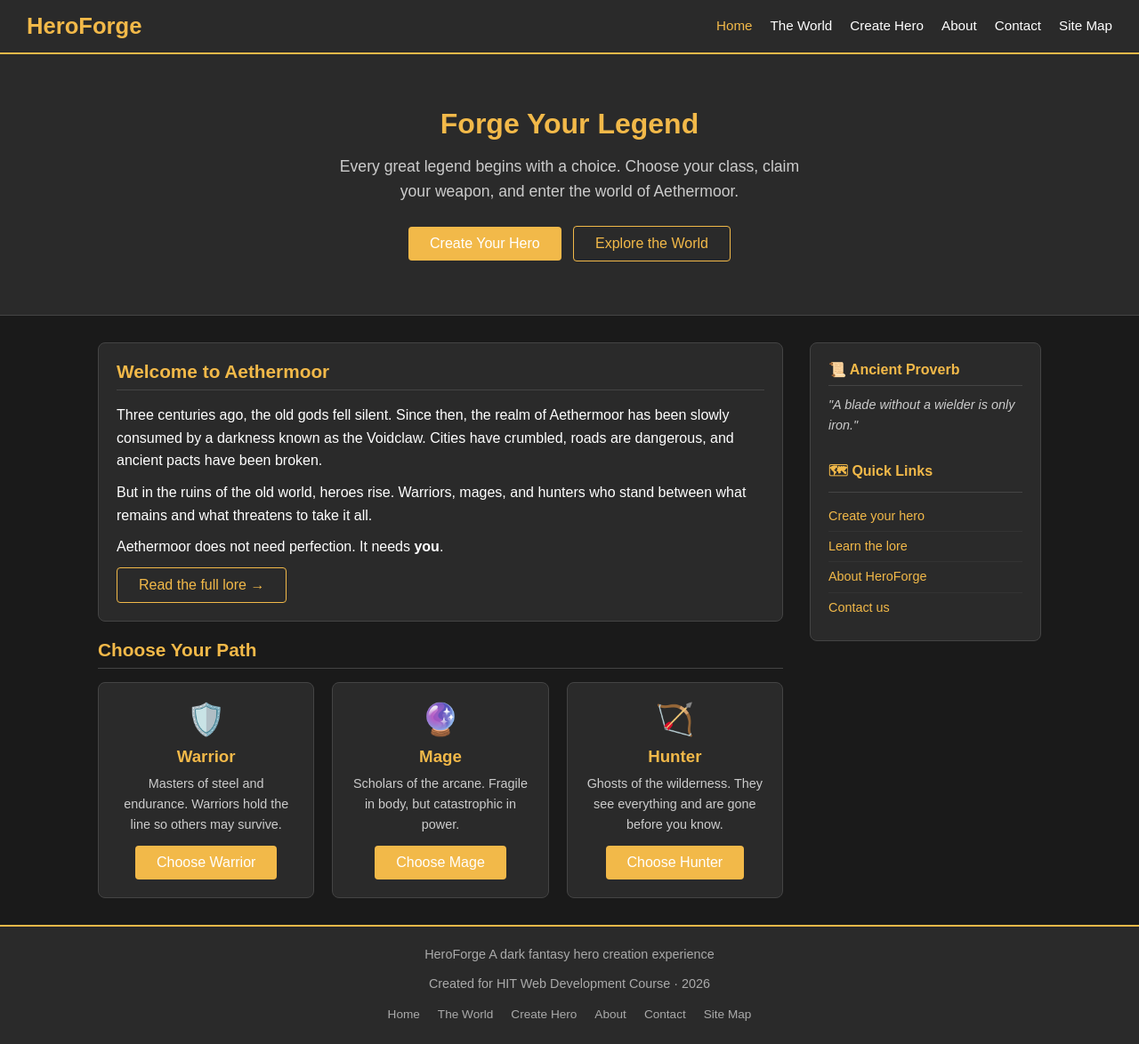
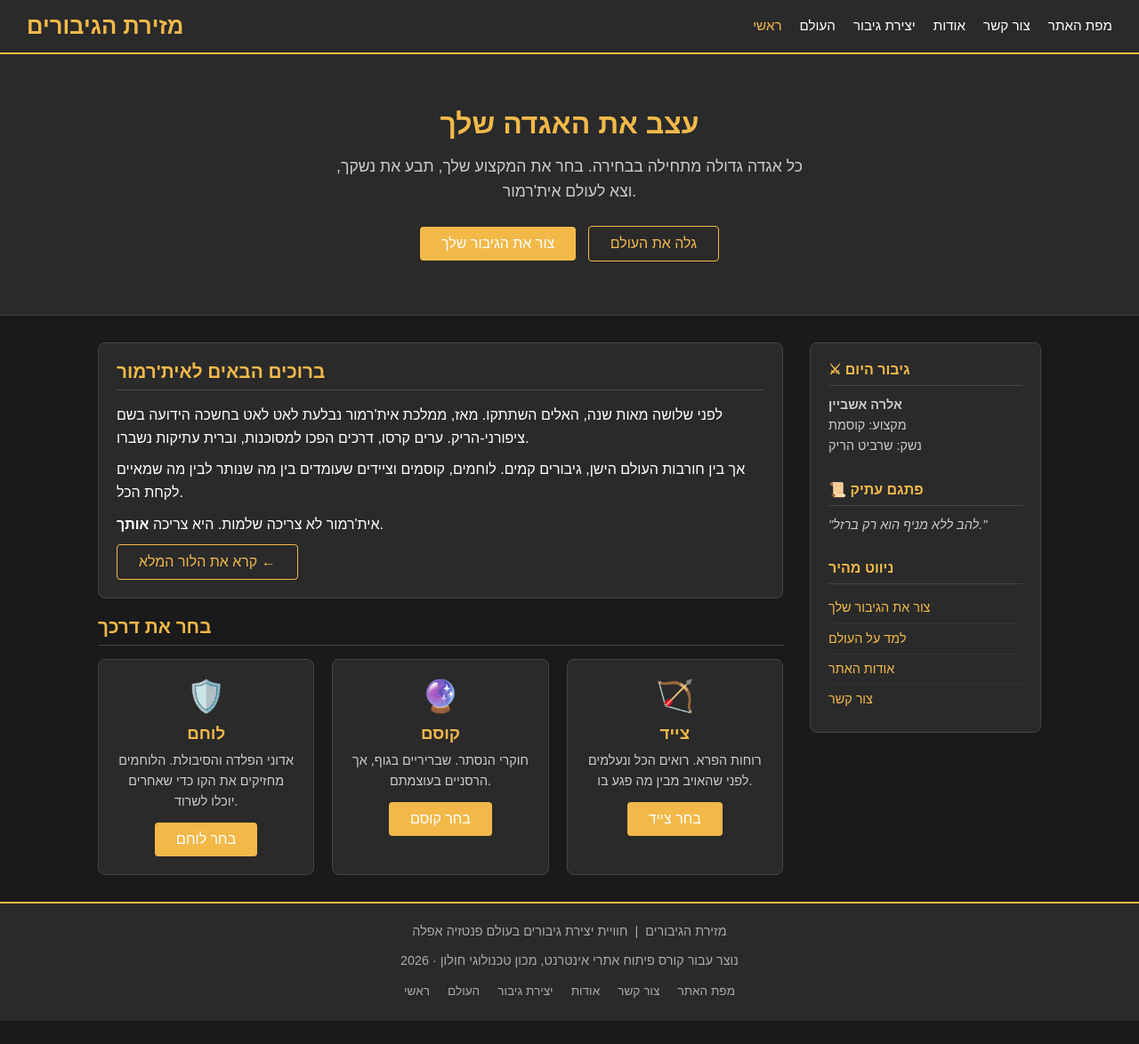
Before and after one commit to bizlegh/web-development, a plain HTML site: page index.html in a window 1280 px wide. Shown: the whole page at 89% size. After the commit the page ends 1148 px from the top, so only its background shows below. Drawn offline with Linux system fonts and the light colour scheme.

Commit message:
Update index.html

```diff
--- a/index.html
+++ b/index.html
@@ -1,12 +1,12 @@
 <!DOCTYPE html>
-<html lang="en">
+<html lang="he">
 <head>
     <meta charset="UTF-8" />
     <meta name="viewport" content="width=device-width, initial-scale=1.0" />
-    <title>HeroForge - Forge Your Legend</title>
-    <meta name="description" content="HeroForge is a hero creation site for fans of dark fantasy RPGs. Choose your class and forge your destiny." />
-    <meta name="keywords" content="RPG, hero, fantasy, warrior, mage, hunter" />
-    <meta name="author" content="HeroForge" />
+    <title>מזירת הגיבורים - עצב את האגדה שלך</title>
+    <meta name="description" content="מזירת הגיבורים היא אתר יצירת גיבורים לעולם פנטזיה אפלה. בחר את המקצוע שלך וצא לדרך." />
+    <meta name="keywords" content="RPG, גיבור, פנטזיה, לוחם, קוסם, צייד" />
+    <meta name="author" content="מזירת הגיבורים" />
     <link rel="icon" href="#" />
     <link rel="stylesheet" href="styles/myStyle.css" />
 </head>
@@ -14,113 +14,118 @@
 
 <div class="page-wrapper">
 
-    <!-- Header -->
+    <!-- כותרת -->
     <header>
-        <h1>HeroForge</h1>
+        <h1>מזירת הגיבורים</h1>
         <nav>
             <ul>
-                <li><a href="index.html" class="active">Home</a></li>
-                <li><a href="lore.html">The World</a></li>
-                <li><a href="heroCreator.html">Create Hero</a></li>
-                <li><a href="about.html">About</a></li>
-                <li><a href="contactUs.html">Contact</a></li>
-                <li><a href="siteMap.html">Site Map</a></li>
+                <li><a href="index.html" class="active">ראשי</a></li>
+                <li><a href="lore.html">העולם</a></li>
+                <li><a href="heroCreator.html">יצירת גיבור</a></li>
+                <li><a href="about.html">אודות</a></li>
+                <li><a href="contactUs.html">צור קשר</a></li>
+                <li><a href="siteMap.html">מפת האתר</a></li>
             </ul>
         </nav>
     </header>
 
-    <!-- Hero Banner -->
+    <!-- באנר ראשי -->
     <section class="hero-banner">
-        <h2>Forge Your Legend</h2>
+        <h2>עצב את האגדה שלך</h2>
         <p>
-            Every great legend begins with a choice. Choose your class,
-            claim your weapon, and enter the world of Aethermoor.
+            כל אגדה גדולה מתחילה בבחירה. בחר את המקצוע שלך,
+            תבע את נשקך, וצא לעולם אית'רמור.
         </p>
-        <a href="heroCreator.html" class="btn btn-primary">Create Your Hero</a>
+        <a href="heroCreator.html" class="btn btn-primary">צור את הגיבור שלך</a>
         &nbsp;
-        <a href="lore.html" class="btn btn-secondary">Explore the World</a>
+        <a href="lore.html" class="btn btn-secondary">גלה את העולם</a>
     </section>
 
-    <!-- Main Content -->
+    <!-- אזור תוכן -->
     <div class="content-area">
 
         <main>
-            <!-- About the world -->
+            <!-- אודות העולם -->
             <div class="card">
-                <h2 class="section-title">Welcome to Aethermoor</h2>
+                <h2 class="section-title">ברוכים הבאים לאית'רמור</h2>
                 <p>
-                    Three centuries ago, the old gods fell silent. Since then, the realm of Aethermoor
-                    has been slowly consumed by a darkness known as the Voidclaw. Cities have crumbled,
-                    roads are dangerous, and ancient pacts have been broken.
+                    לפני שלושה מאות שנה, האלים השתתקו. מאז, ממלכת אית'רמור
+                    נבלעת לאט לאט בחשכה הידועה בשם ציפורני-הריק. ערים קרסו,
+                    דרכים הפכו למסוכנות, וברית עתיקות נשברו.
                 </p>
                 <p>
-                    But in the ruins of the old world, heroes rise. Warriors, mages, and hunters
-                    who stand between what remains and what threatens to take it all.
+                    אך בין חורבות העולם הישן, גיבורים קמים. לוחמים, קוסמים
+                    וציידים שעומדים בין מה שנותר לבין מה שמאיים לקחת הכל.
                 </p>
                 <p>
-                    Aethermoor does not need perfection. It needs <strong>you</strong>.
+                    אית'רמור לא צריכה שלמות. היא צריכה <strong>אותך</strong>.
                 </p>
-                <a href="lore.html" class="btn btn-secondary">Read the full lore →</a>
+                <a href="lore.html" class="btn btn-secondary">קרא את הלור המלא ←</a>
             </div>
 
-            <!-- The three classes -->
-            <h2 class="section-title">Choose Your Path</h2>
+            <!-- שלושת המקצועות -->
+            <h2 class="section-title">בחר את דרכך</h2>
             <div class="class-grid">
 
                 <div class="class-card">
                     <span class="class-icon">🛡️</span>
-                    <h3>Warrior</h3>
-                    <p>Masters of steel and endurance. Warriors hold the line so others may survive.</p>
-                    <a href="heroCreator.html" class="btn btn-primary">Choose Warrior</a>
+                    <h3>לוחם</h3>
+                    <p>אדוני הפלדה והסיבולת. הלוחמים מחזיקים את הקו כדי שאחרים יוכלו לשרוד.</p>
+                    <a href="heroCreator.html" class="btn btn-primary">בחר לוחם</a>
                 </div>
 
                 <div class="class-card">
                     <span class="class-icon">🔮</span>
-                    <h3>Mage</h3>
-                    <p>Scholars of the arcane. Fragile in body, but catastrophic in power.</p>
-                    <a href="heroCreator.html" class="btn btn-primary">Choose Mage</a>
+                    <h3>קוסם</h3>
+                    <p>חוקרי הנסתר. שבריריים בגוף, אך הרסניים בעוצמתם.</p>
+                    <a href="heroCreator.html" class="btn btn-primary">בחר קוסם</a>
                 </div>
 
                 <div class="class-card">
                     <span class="class-icon">🏹</span>
-                    <h3>Hunter</h3>
-                    <p>Ghosts of the wilderness. They see everything and are gone before you know.</p>
-                    <a href="heroCreator.html" class="btn btn-primary">Choose Hunter</a>
+                    <h3>צייד</h3>
+                    <p>רוחות הפרא. רואים הכל ונעלמים לפני שהאויב מבין מה פגע בו.</p>
+                    <a href="heroCreator.html" class="btn btn-primary">בחר צייד</a>
                 </div>
 
             </div>
         </main>
 
-        <!-- Aside -->
+        <!-- סרגל צד -->
         <aside>
-            <h3>📜 Ancient Proverb</h3>
-            <p><em>"A blade without a wielder is only iron."</em></p>
+            <h3>⚔ גיבור היום</h3>
+            <p><strong>אלרה אשביין</strong><br />מקצוע: קוסמת<br />נשק: שרביט הריק</p>
 
             <br />
 
-            <h3>🗺 Quick Links</h3>
+            <h3>📜 פתגם עתיק</h3>
+            <p><em>"להב ללא מניף הוא רק ברזל."</em></p>
+
+            <br />
+
+            <h3>ניווט מהיר</h3>
             <ul>
-                <li><a href="heroCreator.html">Create your hero</a></li>
-                <li><a href="lore.html">Learn the lore</a></li>
-                <li><a href="about.html">About HeroForge</a></li>
-                <li><a href="contactUs.html">Contact us</a></li>
+                <li><a href="heroCreator.html">צור את הגיבור שלך</a></li>
+                <li><a href="lore.html">למד על העולם</a></li>
+                <li><a href="about.html">אודות האתר</a></li>
+                <li><a href="contactUs.html">צור קשר</a></li>
             </ul>
         </aside>
 
     </div><!-- end .content-area -->
 
-    <!-- Footer -->
+    <!-- כותרת תחתונה -->
     <footer>
-        <p>HeroForge A dark fantasy hero creation experience</p>
-        <p>Created for HIT Web Development Course · 2026</p>
+        <p>מזירת הגיבורים &nbsp;|&nbsp; חוויית יצירת גיבורים בעולם פנטזיה אפלה</p>
+        <p>נוצר עבור קורס פיתוח אתרי אינטרנט, מכון טכנולוגי חולון · 2026</p>
         <nav>
             <ul>
-                <li><a href="index.html">Home</a></li>
-                <li><a href="lore.html">The World</a></li>
-                <li><a href="heroCreator.html">Create Hero</a></li>
-                <li><a href="about.html">About</a></li>
-                <li><a href="contactUs.html">Contact</a></li>
-                <li><a href="siteMap.html">Site Map</a></li>
+                <li><a href="index.html">ראשי</a></li>
+                <li><a href="lore.html">העולם</a></li>
+                <li><a href="heroCreator.html">יצירת גיבור</a></li>
+                <li><a href="about.html">אודות</a></li>
+                <li><a href="contactUs.html">צור קשר</a></li>
+                <li><a href="siteMap.html">מפת האתר</a></li>
             </ul>
         </nav>
     </footer>
```
